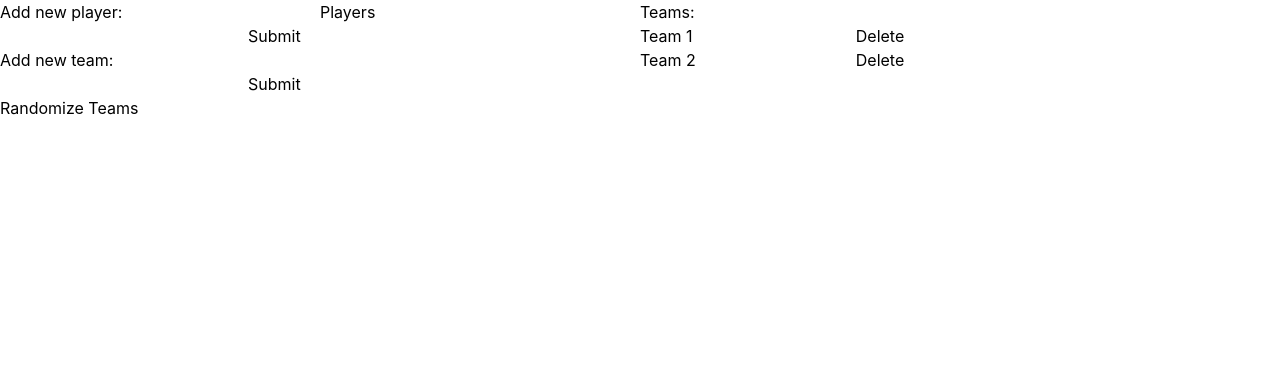
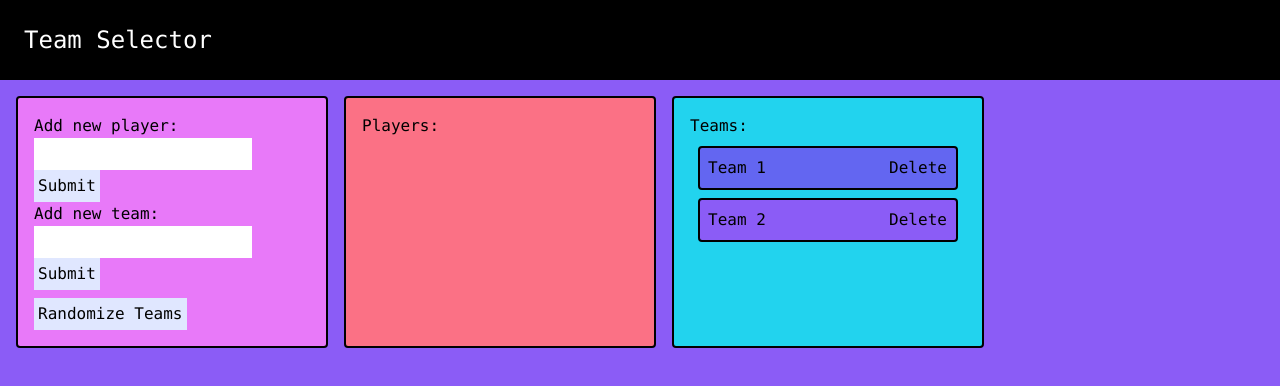
Before and after one commit to Saiyan-God/team-selector-app, a React (Create React App) app: page / in a window 1280 px wide. Shown: the top 386 px of the page. Built offline with nearby package versions, Linux system fonts and the light colour scheme.

Commit message:
Styled UI

```diff
--- a/src/NewPlayer.tsx
+++ b/src/NewPlayer.tsx
@@ -20,11 +20,15 @@ export default function NewPlayer({
         <>
             <p>Add new player:</p>
             <input
+                className="p-1"
                 onChange={(event) => setPlayer(event.target.value)}
                 type="text"
                 value={player}
             />
-            <button onClick={addNewPlayer}>Submit</button>
+            <button
+                className="bg-indigo-100 p-1"
+                onClick={addNewPlayer}
+            >Submit</button>
         </>
     );
 }
--- a/src/NewTeam.tsx
+++ b/src/NewTeam.tsx
@@ -20,11 +20,15 @@ export default function NewTeam({
     <>
         <p>Add new team:</p>
             <input
+                className="p-1"
                 onChange={(event) => setTeam(event.target.value)}
                 type="text"
                 value={team}
             />
-            <button onClick={addNewTeam}>Submit</button>
+            <button
+                className="bg-indigo-100 p-1"
+                onClick={addNewTeam}
+            >Submit</button>
     </>
     )
 }
--- a/src/PlayerPanel.tsx
+++ b/src/PlayerPanel.tsx
@@ -19,8 +19,8 @@ export default function PlayerPanel({
     return (
         <>
             <div className="flex flex-row">
-                <p className="basis-1/2">{player.name}</p>
-                <button className="basis-1/2" onClick={deletePlayer}>Delete</button>
+                <p className="basis-3/4">{player.name}</p>
+                <button className="basis-1/4 hover:bg-indigo-100" onClick={deletePlayer}>Delete</button>
             </div>
         </>
     )
--- a/src/TeamManager.tsx
+++ b/src/TeamManager.tsx
@@ -96,8 +96,14 @@ export function TeamManager() {
 
     return (
         <>
-            <div className='flex flex-row'>
-                <div className='basis-1/4'>
+            <div className='bg-violet-500 font-mono h-screen'>
+                <div className="p-6 bg-black text-white text-2xl">
+                    <h1>
+                        Team Selector
+                    </h1>
+                </div>
+                <div className='flex flex-row space-x-4 p-4'>
+                    <div className='basis-1/4 rounded bg-fuchsia-400 border-black border-2 p-4'>
                         <NewPlayer
                             addPlayer={addPlayer}
                         />
@@ -105,22 +111,25 @@ export function TeamManager() {
                             addTeam={addTeam}
                         />
                         <div>
-                        <button onClick={randomizeTeam}>Randomize Teams</button>
+                            <button
+                                className="bg-indigo-100 p-1 mt-2"
+                                onClick={randomizeTeam}
+                            >Randomize Teams</button>
                         </div>
                     </div>
-                <div className='basis-1/4'>
-                    <h2>Players</h2>
+                    <div className='basis-1/4 rounded bg-rose-400 border-black border-2 p-4'>
+                        <h2>Players:</h2>
                         <PlayersListPanel
                             players={players}
                             removePlayer={removePlayer}
                         />
                     </div>
-                <div className='basis-1/4'>
+                    <div className='basis-1/4 rounded bg-cyan-400 border-black border-2 p-4'>
                         <h2>Teams:</h2>
                         <ul>
                             {Object.entries(teams).map(([teamName, players], index) => (
                                 // <li key={index} className="bg-red-700">
-                            <li key={index}>
+                                <li className="" key={teamName}>
                                     <TeamPanel
                                         players={players}
                                         removeTeam={removeTeam}
@@ -131,6 +140,8 @@ export function TeamManager() {
                         </ul>
                     </div>
                 </div>
+
+            </div>
         </>
       );
 }
--- a/src/TeamPanel.tsx
+++ b/src/TeamPanel.tsx
@@ -1,9 +1,42 @@
+import { useState } from 'react';
+
 import { Player } from "./DataTypes"
 
 interface TeamPanelType {
     teamName: string,
     removeTeam: (teamName: string) => any,
     players: Player[] | null
+}
+
+const backgroundColors = [
+    'bg-white',
+    'bg-slate-500',
+    'bg-stone-500',
+    'bg-red-500',
+    'bg-orange-500',
+    'bg-amber-500',
+    'bg-yellow-500',
+    'bg-lime-500',
+    'bg-green-500',
+    'bg-emerald-500',
+    'bg-teal-500',
+    // 'bg-cyan-500',
+    'bg-sky-500',
+    'bg-blue-500',
+    'bg-indigo-500',
+    'bg-violet-500',
+    'bg-purple-500',
+    'bg-fuchsia-500',
+    'bg-pink-500',
+    'bg-rose-500',
+]
+
+function getRandomColor() {
+    let colorIndex = Math.floor(Math.random()*backgroundColors.length);
+    if(colorIndex == backgroundColors.length) {
+        colorIndex -= 1;
+    }
+    return backgroundColors[colorIndex];
 }
 
 export default function TeamPanel({
@@ -16,17 +49,20 @@ export default function TeamPanel({
         console.log(`deleting team ${teamName}`);
         removeTeam(teamName);
     }
+
+    let [backgroundColor, setBackgroundColor] = useState(getRandomColor());
+    console.log(backgroundColor);
     return (
-        <>
-        <div className="flex flex-row">
-            <p className="basis-1/2">{teamName}</p>
-            <button className="basis-1/2" onClick={deleteTeam}>Delete</button>
-        </div>
+        <div className={`${backgroundColor} rounded m-2 border-black border-2 p-2`}>
+            <div className="flex flex-row">
+                <p className="basis-3/4">{teamName}</p>
+                <button className="basis-1/4 hover:bg-indigo-100" onClick={deleteTeam}>Delete</button>
+            </div>
             <ul>
                 {players?.map((player, index) => {
                     return (<li className="indent-2" key={index}>{player.name}</li>);
                 })}
             </ul>
-        </>
+        </div>
     )
 }
```
Lines whose indentation alone changed are shown as unchanged.
